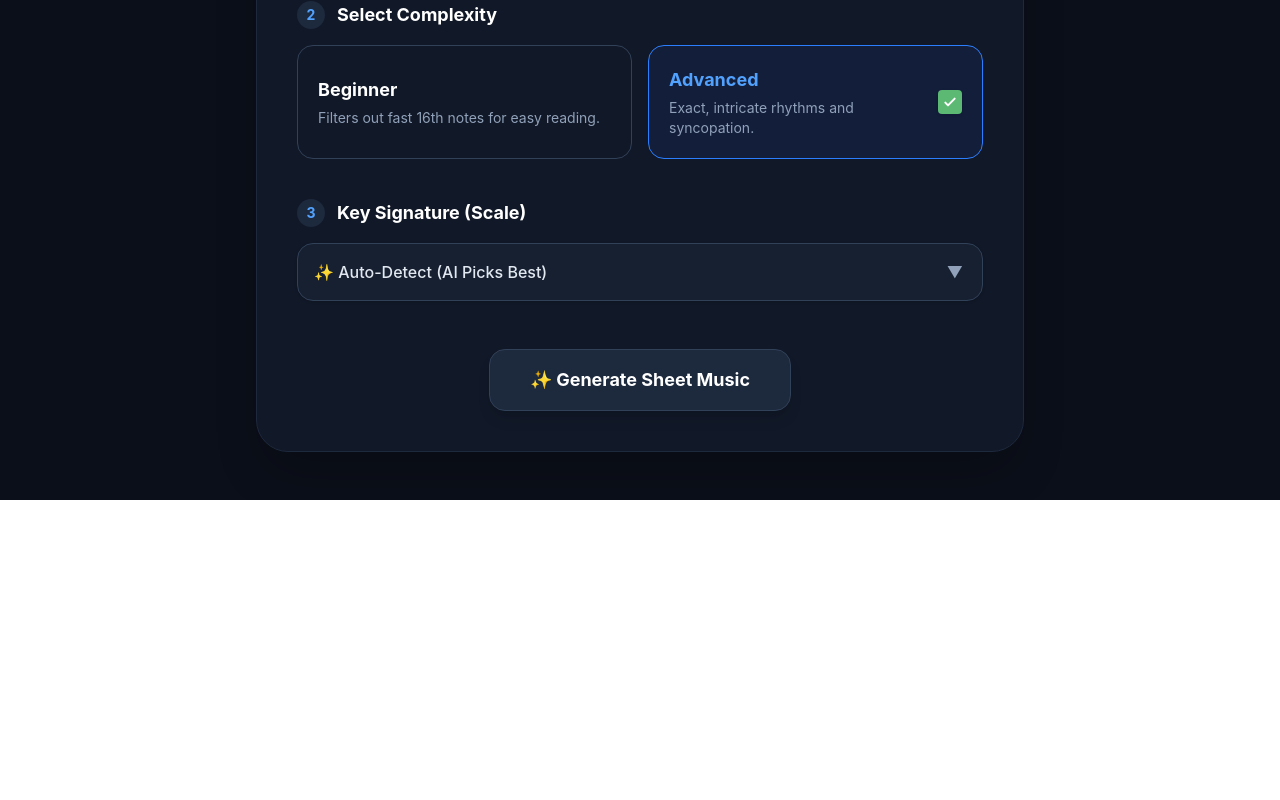
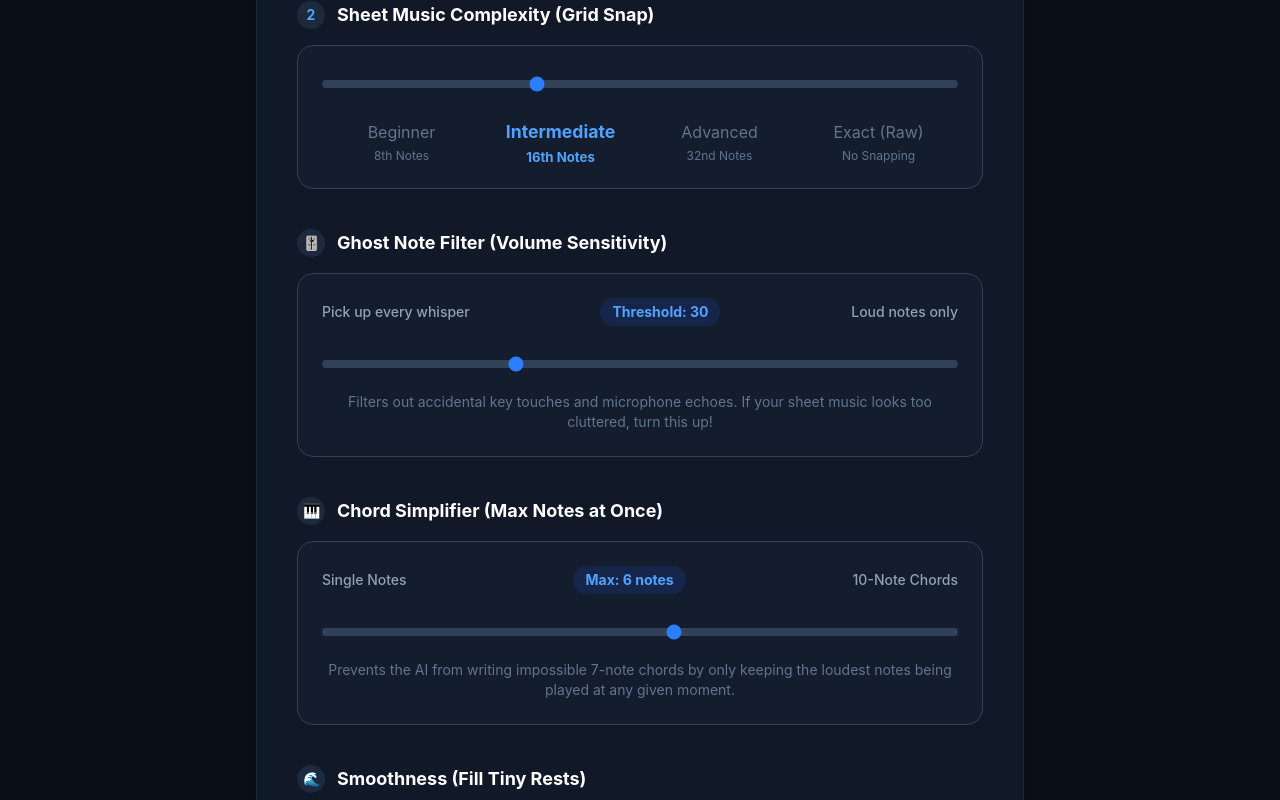
Before and after one commit to sean-yee/piano-transcriber, a React (Vite) app in the folder frontend/: page / in a window 1280 px wide. Shown: the part 480-1280 px from the top of the page. Before the commit the page ends 980 px from the top, so only its background shows below. Built offline with nearby package versions, Linux system fonts and the light colour scheme.

Commit message:
added sliders to adjust and fine-tune each song

```diff
--- a/frontend/src/App.jsx
+++ b/frontend/src/App.jsx
@@ -4,8 +4,11 @@ import SheetMusic from './SheetMusic.jsx';
 // --- MAIN APP COMPONENT ---
 export default function App() {
   const [file, setFile] = useState(null);
-  const [mode, setMode] = useState('advanced');
+  const [complexity, setComplexity] = useState(2); // 1=Beginner, 2=Intermediate, 3=Advanced, 4=Exact
   const [keySignature, setKeySignature] = useState('auto');
+  const [volumeThreshold, setVolumeThreshold] = useState(30);
+  const [polyphonyLimit, setPolyphonyLimit] = useState(6);
+  const [smoothness, setSmoothness] = useState(50);
   const [isLoading, setIsLoading] = useState(false);
   const [xmlData, setXmlData] = useState(null);
   const [error, setError] = useState(null);
@@ -29,8 +32,11 @@ export default function App() {
 
     const formData = new FormData();
     formData.append('file', file);
-    formData.append('mode', mode);
+    formData.append('complexity', complexity);
     formData.append('key_signature', keySignature);
+    formData.append('volume_threshold', volumeThreshold);
+    formData.append('polyphony_limit', polyphonyLimit);
+    formData.append('smoothness', smoothness);
 
     try {
       // Ensure this points to your running FastAPI backend
@@ -97,60 +103,136 @@ export default function App() {
             </div>
           </div>
 
-          {/* Step 2: Complexity */}
+          {/* Step 2: Complexity (Quantization) */}
           <div className="space-y-4">
             <label className="flex items-center gap-3 text-lg font-bold text-white">
               <span className="flex items-center justify-center w-7 h-7 rounded-full bg-slate-800 text-blue-400 text-sm">2</span>
-              Select Complexity
+              Sheet Music Complexity (Grid Snap)
             </label>
-            <div className="grid grid-cols-1 md:grid-cols-2 gap-4">
-              {/* Beginner Card */}
-              <div
-                onClick={() => setMode('beginner')}
-                className={`relative flex cursor-pointer rounded-2xl border p-5 transition-all duration-200 ${
-                  mode === 'beginner'
-                    ? 'bg-blue-900/20 border-blue-500'
-                    : 'border-slate-700 bg-transparent hover:border-slate-500'
-                }`}
-              >
-                <div className="flex w-full items-center justify-between">
-                  <div>
-                    <p className={`font-bold text-lg ${mode === 'beginner' ? 'text-blue-400' : 'text-white'}`}>Beginner</p>
-                    <p className="text-sm text-slate-400 mt-1">Filters out fast 16th notes for easy reading.</p>
-                  </div>
-                  {mode === 'beginner' && (
-                    <div className="w-6 h-6 rounded bg-[#5bb974] flex items-center justify-center shadow-sm flex-shrink-0 ml-3">
-                      <svg className="w-4 h-4 text-white" fill="none" viewBox="0 0 24 24" stroke="currentColor" strokeWidth="3">
-                        <path strokeLinecap="round" strokeLinejoin="round" d="M5 13l4 4L19 7" />
-                      </svg>
-                    </div>
-                  )}
+
+            <div className="bg-slate-800/30 border border-slate-700 p-6 rounded-2xl space-y-8">
+              <input
+                type="range"
+                min="1"
+                max="4"
+                step="1"
+                value={complexity}
+                onChange={(e) => setComplexity(parseInt(e.target.value))}
+                className="w-full h-2 bg-slate-700 rounded-lg appearance-none cursor-pointer accent-blue-500"
+              />
+
+              {/* Dynamic Labels based on slider position */}
+              <div className="flex justify-between text-center">
+                <div className={`flex flex-col w-1/4 ${complexity === 1 ? 'text-blue-400 font-bold scale-110 transition-all' : 'text-slate-500'}`}>
+                  <span>Beginner</span>
+                  <span className="text-xs mt-1">8th Notes</span>
+                </div>
+                <div className={`flex flex-col w-1/4 ${complexity === 2 ? 'text-blue-400 font-bold scale-110 transition-all' : 'text-slate-500'}`}>
+                  <span>Intermediate</span>
+                  <span className="text-xs mt-1">16th Notes</span>
+                </div>
+                <div className={`flex flex-col w-1/4 ${complexity === 3 ? 'text-blue-400 font-bold scale-110 transition-all' : 'text-slate-500'}`}>
+                  <span>Advanced</span>
+                  <span className="text-xs mt-1">32nd Notes</span>
+                </div>
+                <div className={`flex flex-col w-1/4 ${complexity === 4 ? 'text-red-400 font-bold scale-110 transition-all' : 'text-slate-500'}`}>
+                  <span>Exact (Raw)</span>
+                  <span className="text-xs mt-1">No Snapping</span>
                 </div>
               </div>
+            </div>
+          </div>
 
-              {/* Advanced Card */}
-              <div
-                onClick={() => setMode('advanced')}
-                className={`relative flex cursor-pointer rounded-2xl border p-5 transition-all duration-200 ${
-                  mode === 'advanced'
-                    ? 'bg-blue-900/20 border-blue-500'
-                    : 'border-slate-700 bg-transparent hover:border-slate-500'
-                }`}
-              >
-                <div className="flex w-full items-center justify-between">
-                  <div>
-                    <p className={`font-bold text-lg ${mode === 'advanced' ? 'text-blue-400' : 'text-white'}`}>Advanced</p>
-                    <p className="text-sm text-slate-400 mt-1">Exact, intricate rhythms and syncopation.</p>
-                  </div>
-                  {mode === 'advanced' && (
-                    <div className="w-6 h-6 rounded bg-[#5bb974] flex items-center justify-center shadow-sm flex-shrink-0 ml-3">
-                      <svg className="w-4 h-4 text-white" fill="none" viewBox="0 0 24 24" stroke="currentColor" strokeWidth="3">
-                        <path strokeLinecap="round" strokeLinejoin="round" d="M5 13l4 4L19 7" />
-                      </svg>
-                    </div>
-                  )}
-                </div>
+          {/* Step 2.5: Volume Sensitivity (Ghost Note Filter) */}
+          <div className="space-y-4">
+            <label className="flex items-center gap-3 text-lg font-bold text-white">
+              <span className="flex items-center justify-center w-7 h-7 rounded-full bg-slate-800 text-blue-400 text-sm">🎚️</span>
+              Ghost Note Filter (Volume Sensitivity)
+            </label>
+
+            <div className="bg-slate-800/30 border border-slate-700 p-6 rounded-2xl space-y-6">
+              <div className="flex justify-between items-center text-sm font-medium">
+                <span className="text-slate-400">Pick up every whisper</span>
+                <span className="text-blue-400 font-bold bg-blue-900/30 px-3 py-1 rounded-full">
+                  Threshold: {volumeThreshold}
+                </span>
+                <span className="text-slate-400">Loud notes only</span>
               </div>
+
+              <input
+                type="range"
+                min="0"
+                max="100"
+                value={volumeThreshold}
+                onChange={(e) => setVolumeThreshold(e.target.value)}
+                className="w-full h-2 bg-slate-700 rounded-lg appearance-none cursor-pointer accent-blue-500"
+              />
+
+              <p className="text-sm text-slate-500 text-center">
+                Filters out accidental key touches and microphone echoes. If your sheet music looks too cluttered, turn this up!
+              </p>
+            </div>
+          </div>
+
+          {/* Step 2.75: Polyphony Limit (Chord Simplifier) */}
+          <div className="space-y-4">
+            <label className="flex items-center gap-3 text-lg font-bold text-white">
+              <span className="flex items-center justify-center w-7 h-7 rounded-full bg-slate-800 text-blue-400 text-sm">🎹</span>
+              Chord Simplifier (Max Notes at Once)
+            </label>
+
+            <div className="bg-slate-800/30 border border-slate-700 p-6 rounded-2xl space-y-6">
+              <div className="flex justify-between items-center text-sm font-medium">
+                <span className="text-slate-400">Single Notes</span>
+                <span className="text-blue-400 font-bold bg-blue-900/30 px-3 py-1 rounded-full">
+                  Max: {polyphonyLimit} notes
+                </span>
+                <span className="text-slate-400">10-Note Chords</span>
+              </div>
+
+              <input
+                type="range"
+                min="1"
+                max="10"
+                value={polyphonyLimit}
+                onChange={(e) => setPolyphonyLimit(e.target.value)}
+                className="w-full h-2 bg-slate-700 rounded-lg appearance-none cursor-pointer accent-blue-500"
+              />
+
+              <p className="text-sm text-slate-500 text-center">
+                Prevents the AI from writing impossible 7-note chords by only keeping the loudest notes being played at any given moment.
+              </p>
+            </div>
+          </div>
+
+          {/* Step 2.8: Smoothness (Legato/Rest Filter) */}
+          <div className="space-y-4">
+            <label className="flex items-center gap-3 text-lg font-bold text-white">
+              <span className="flex items-center justify-center w-7 h-7 rounded-full bg-slate-800 text-blue-400 text-sm">🌊</span>
+              Smoothness (Fill Tiny Rests)
+            </label>
+
+            <div className="bg-slate-800/30 border border-slate-700 p-6 rounded-2xl space-y-6">
+              <div className="flex justify-between items-center text-sm font-medium">
+                <span className="text-slate-400">Choppy (Exact)</span>
+                <span className="text-blue-400 font-bold bg-blue-900/30 px-3 py-1 rounded-full">
+                  Smoothness: {smoothness}%
+                </span>
+                <span className="text-slate-400">Connected (Legato)</span>
+              </div>
+
+              <input
+                type="range"
+                min="0"
+                max="100"
+                value={smoothness}
+                onChange={(e) => setSmoothness(e.target.value)}
+                className="w-full h-2 bg-slate-700 rounded-lg appearance-none cursor-pointer accent-blue-500"
+              />
+
+              <p className="text-sm text-slate-500 text-center">
+                Extends notes to fill awkward tiny gaps. High smoothness removes choppy rests and connects chords together beautifully.
+              </p>
             </div>
           </div>
 
```
Also changed, not shown: 1 other file (tests, documents, lock files or other folders).
